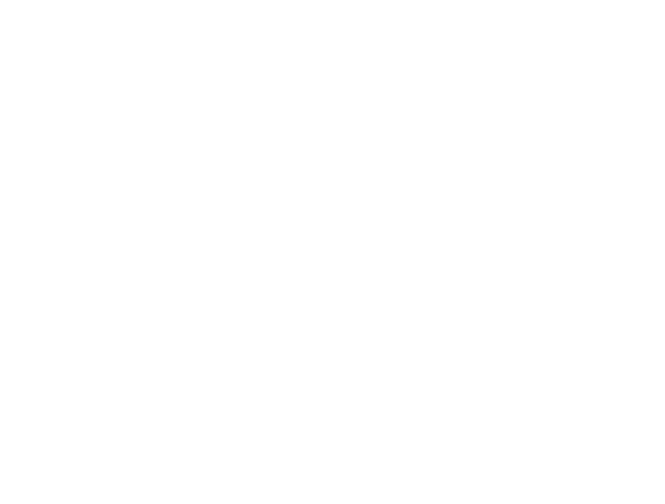
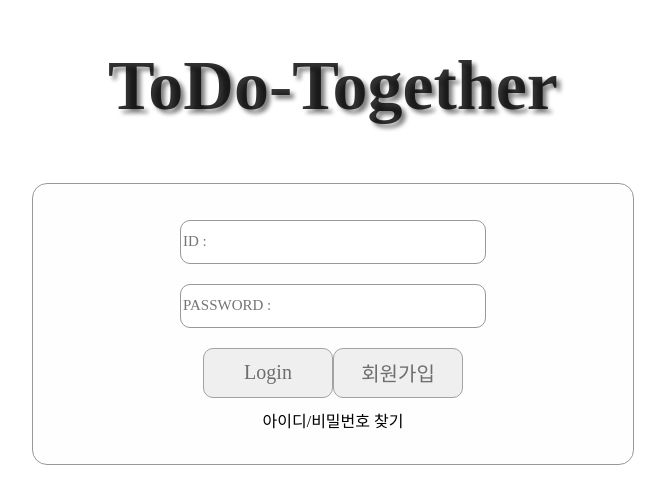
Before and after one commit to nuyh99/WAP_Todo, a React (Create React App) app: page / in a window 1280 px wide. Before the commit this address had no page. Shown: the part 104-608 px from the top of the page, without its empty margins (307-972 px from the left). Built offline with nearby package versions, Linux system fonts and the light colour scheme.

Commit message:
05-09 Add Login

```diff
--- a/package.json
+++ b/package.json
@@ -10,6 +10,7 @@
     "@testing-library/jest-dom": "^5.16.4",
     "@testing-library/react": "^13.1.1",
     "@testing-library/user-event": "^13.5.0",
+    "axios": "^0.27.2",
     "install": "^0.13.0",
     "react": "^18.1.0",
     "react-beautiful-dnd": "^13.1.0",
--- a/src/App.js
+++ b/src/App.js
@@ -2,11 +2,13 @@
 import PersonalRooms from "./RoomsList/PersonalRooms";
 import RoomDetail from "./RoomDetail/RoomDetail";
 import ToDoDetail from "./RoomDetail/ToDoDetail";
+import Login from "./Register/Login";
 
 function App() {
   return (
     <div>
       <Routes>
+        <Route path="/" element={<Login />}></Route>
         <Route path="/user/:userid" element={<PersonalRooms />}></Route>
         <Route path="/room/:roomid" element={<RoomDetail />}></Route>
       </Routes>
--- /dev/null
+++ b/src/Register/Login.css
@@ -0,0 +1,72 @@
+body {
+  margin: 10px;
+  padding: 0 10px 10px 10px;
+  text-align: center;
+  background-color: white;
+}
+
+a:link {
+  color: rgb(81, 80, 80);
+  text-decoration: none;
+}
+a:visited {
+  color: rgb(81, 80, 80);
+}
+a:hover {
+  color: black;
+}
+
+h1 {
+  font-size: 70px;
+  margin-top: 150px;
+  padding: 0 0 10px 0;
+  color: rgba(0, 0, 0, 0.805);
+  font-family: "Bitter", serif;
+  text-shadow: 4px 4px 4px gray;
+  /* text-decoration: underline solid rgba(0, 0, 0, 0.805); */
+}
+
+#login {
+  display: inline-block;
+  text-align: center;
+  width: 600px;
+  height: 250px;
+  background-color: rgba(255, 254, 254, 0.805);
+  padding: 20px 0 10px 0;
+  position: relative;
+  border-radius: 15px;
+  border: 1px solid rgb(152, 152, 152);
+  font-family: "Bitter", serif;
+}
+
+p {
+  margin-bottom: 20px;
+}
+
+input {
+  border: none;
+  font-size: 15px;
+  width: 300px;
+  height: 40px;
+  border-radius: 10px;
+  font-family: "Bitter", serif;
+  border: 1px solid rgb(152, 152, 152);
+}
+
+.btn {
+  margin-bottom: 10px;
+  cursor: pointer;
+  width: 130px;
+  height: 50px;
+  font-size: 20px;
+  vertical-align: bottom;
+  border-radius: 10px;
+  transition: 0.3s;
+  font-family: "Bitter", serif;
+  border: 1px solid #a3a1a1;
+  color: #6e6e6e;
+}
+.btn:hover {
+  background-color: #a3a1a1;
+  color: #e3dede;
+}
--- /dev/null
+++ b/src/Register/Login.js
@@ -0,0 +1,74 @@
+import "./Login.css";
+import { useEffect, useState } from "react";
+import axios from "axios";
+
+axios.defaults.withCredentials = true;
+
+const Login = () => {
+  const [loginInfo, setLoginInfo] = useState({
+    userId: "",
+    userPassword: "",
+  });
+
+  const { userId, userPassword } = loginInfo;
+
+  const onChangeVal = (e) => {
+    const { name, value } = e.target;
+    setLoginInfo({ ...loginInfo, [name]: value });
+  };
+
+  const onSubmitFunc = (e) => {
+    e.preventDefault();
+    console.log("h2");
+    login();
+  };
+
+  const login = async () => {
+    const res = await axios.post(`http://localhost:8080/user/login`, {
+      id: 1,
+      pw: 1,
+    });
+    if (res.status === 200) {
+      console.log(res);
+    }
+  };
+
+  return (
+    <>
+      <h1>ToDo-Together</h1>
+      <div id="login">
+        <form name="login" onSubmit={onSubmitFunc}>
+          <p>
+            <input
+              type="text"
+              className="userid"
+              placeholder="ID : "
+              name="userId"
+              value={userId}
+              onChange={onChangeVal}
+              required
+            />
+          </p>
+          <p>
+            <input
+              type="password"
+              name="userPassword"
+              placeholder="PASSWORD : "
+              value={userPassword}
+              onChange={onChangeVal}
+              required
+            />
+          </p>
+          <div>
+            <input type="submit" value="Login" className="btn"></input>
+
+            <input type="button" value="회원가입" className="btn" />
+          </div>
+          아이디/비밀번호 찾기
+        </form>
+      </div>
+    </>
+  );
+};
+
+export default Login;
```
Also changed, not shown: 1 other file (tests, documents, lock files or other folders).
